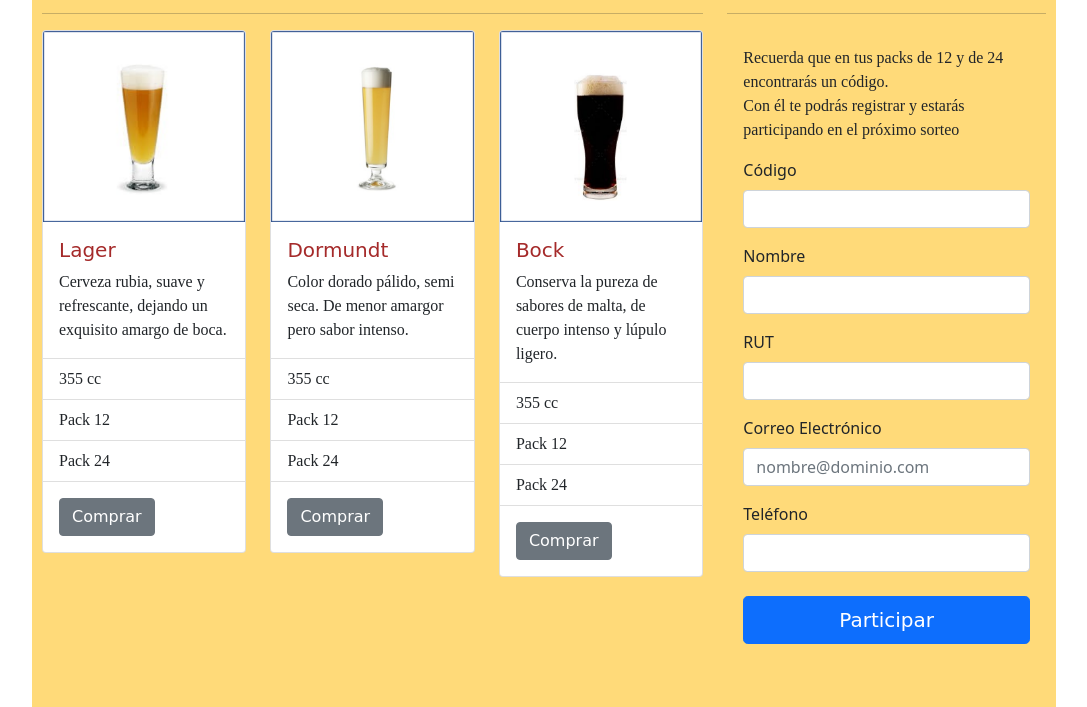
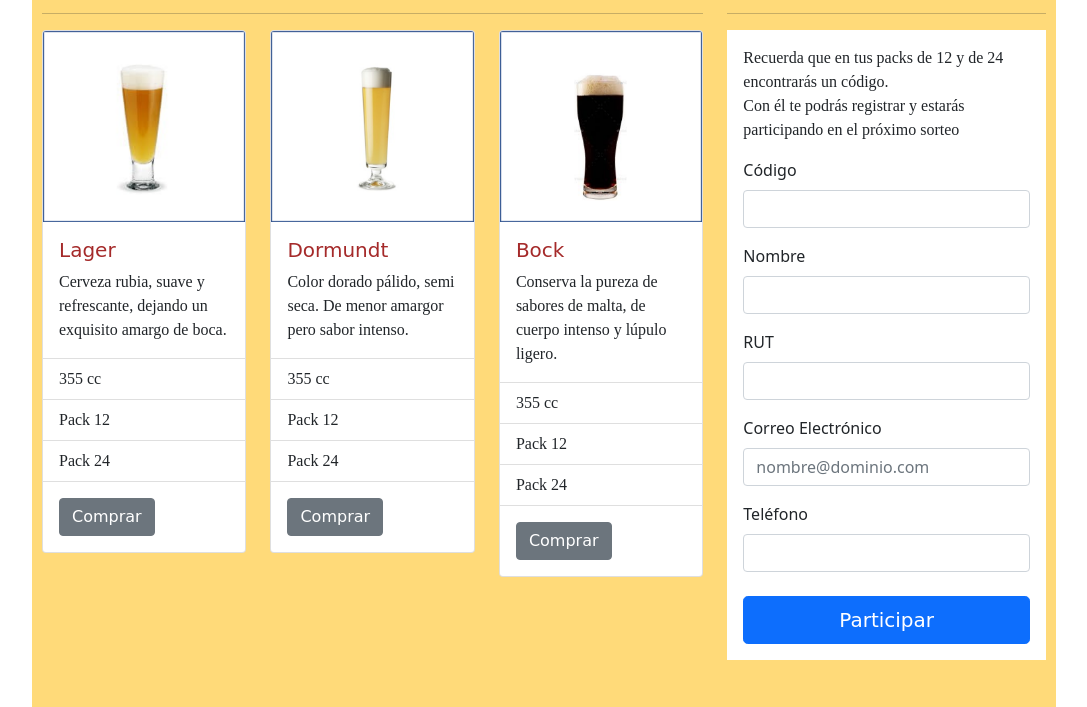
Before and after one commit to j2compjasg/projlp, a plain HTML site: page index.html in a window 1280 px wide. Shown: the part 771-1478 px from the top of the page, without its empty margins (96-1183 px from the left). Drawn offline with nearby package versions, Linux system fonts and the light colour scheme; a web font is replaced by a local one.

Commit message:
Update estilo.css

```diff
--- a/assets/css/estilo.css
+++ b/assets/css/estilo.css
@@ -18,6 +18,10 @@ header {
     align-items: center;
     padding-top: auto;
     padding-bottom: auto;
+}
+
+form {
+    background-color: white;
 }
 
 footer {
```
